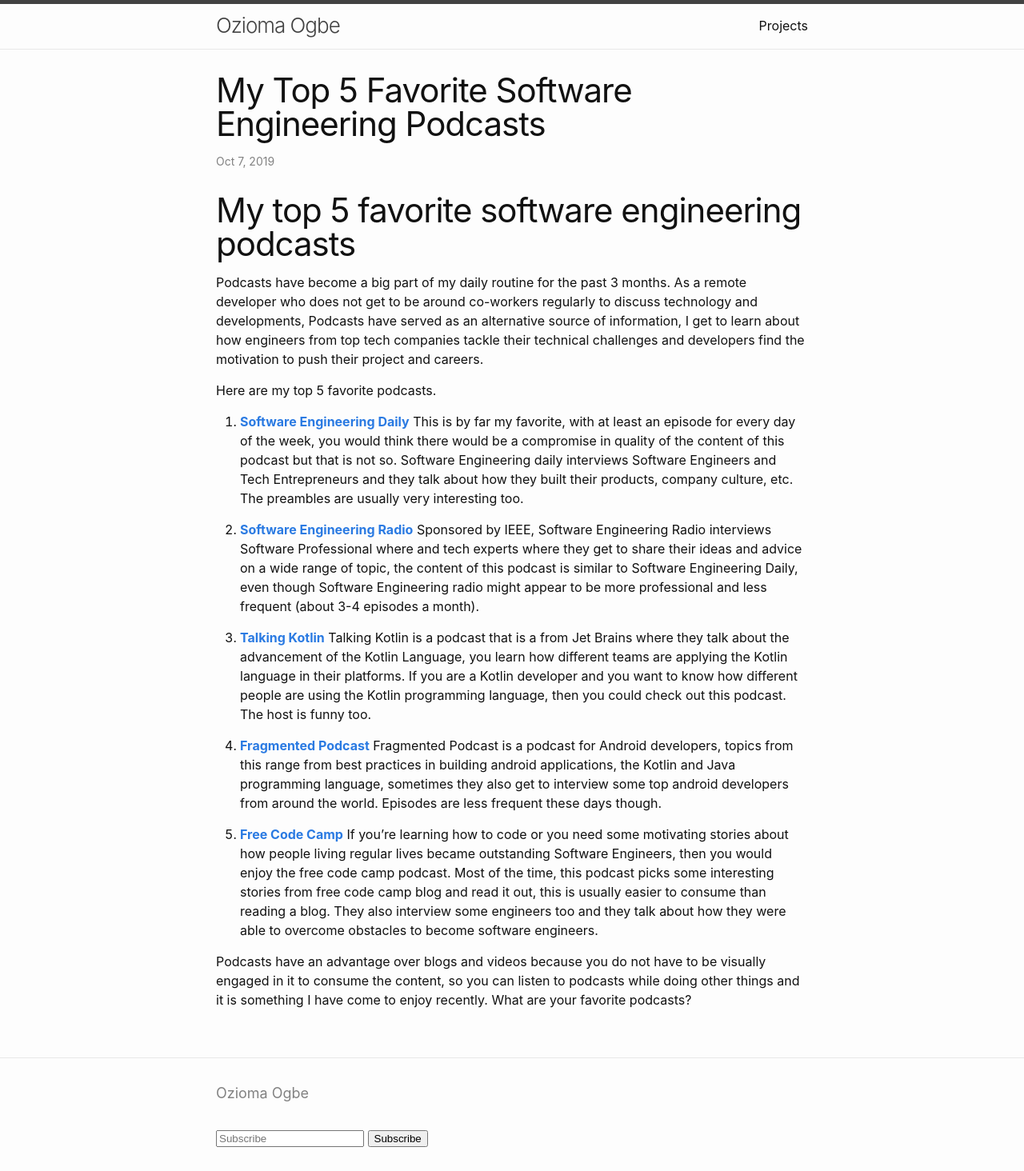
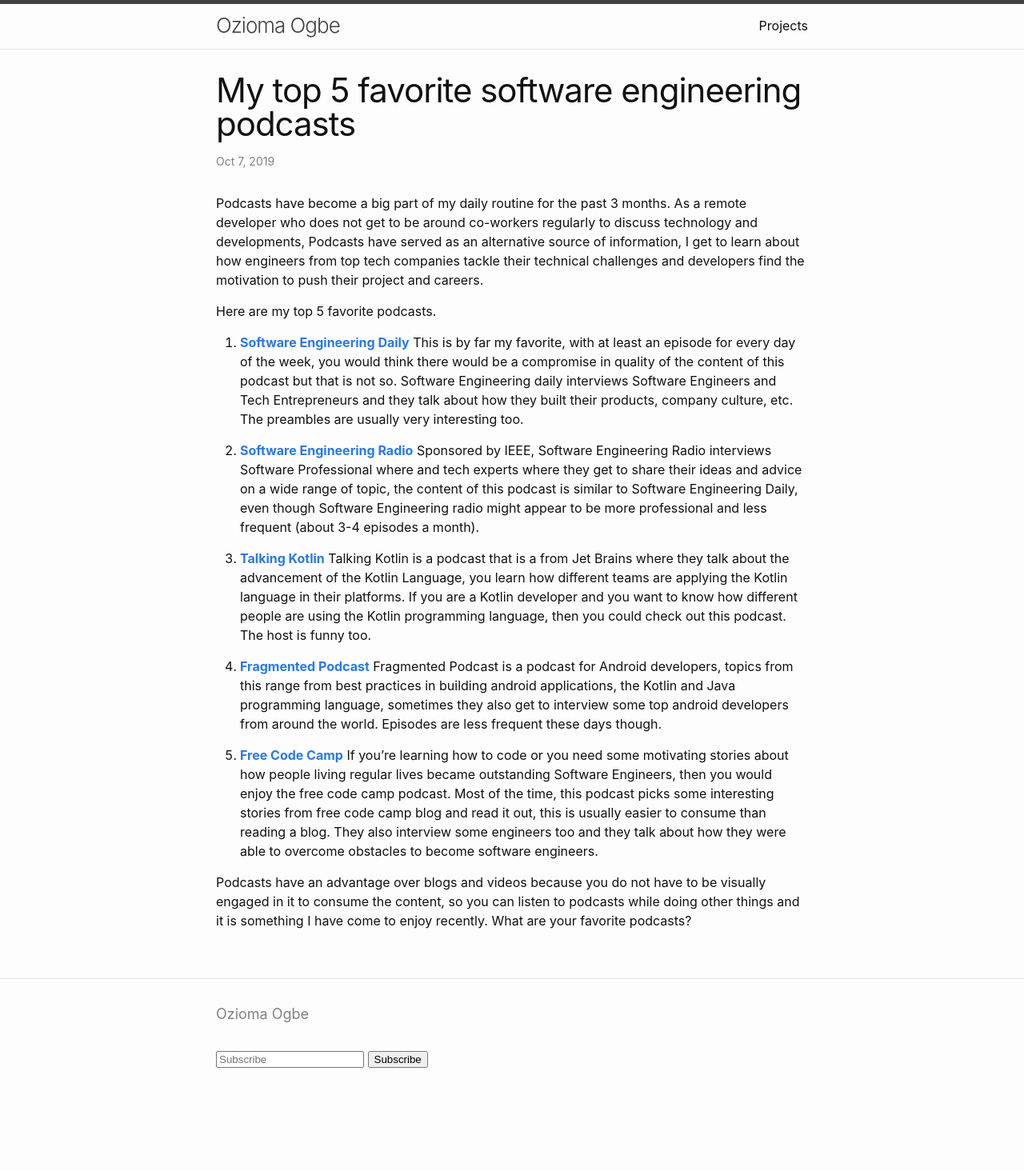
Before and after one commit to Oziomajnr/Ozioma-Personal-Website, a Jekyll site: the page built from blog/_posts/2019-10-07-my-top-5-favorite-software-engineering-podcasts.md, in a window 1280 px wide. Shown: the whole page at 80% size. Built offline with Jekyll 4.4.1, drawn with Linux system fonts in a browser that asks for light colours; our own code applies the rules of GitHub Pages for plain Markdown files; comment, search, counter and statistics services are not loaded; after the commit the page ends 1365 px from its top, so only the background shows below that; some of the changed lines change nothing that is shown.

Commit message:
change layout of post

```diff
--- a/blog/_posts/2019-10-07-my-top-5-favorite-software-engineering-podcasts.md
+++ b/blog/_posts/2019-10-07-my-top-5-favorite-software-engineering-podcasts.md
@@ -1,5 +1,8 @@
-# My top 5 favorite software engineering podcasts
-
+---
+layout:	post
+title:	"My top 5 favorite software engineering podcasts"
+date:	2019-10-07
+---
 
 
 Podcasts have become a big part of my daily routine for the past 3 months.
```
